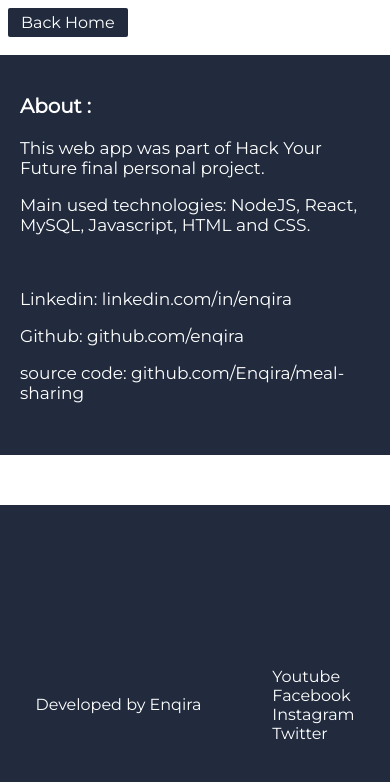
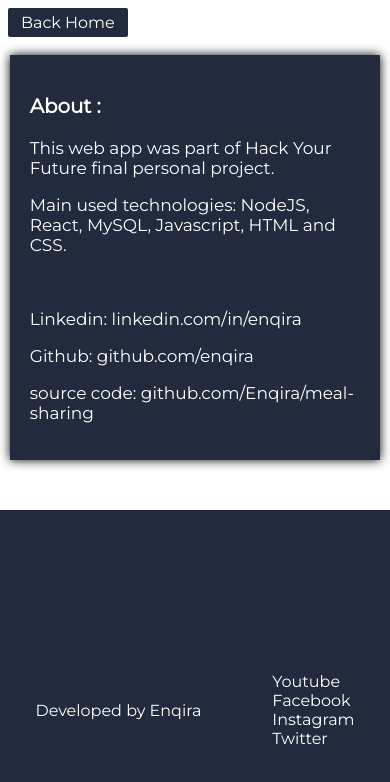
Before and after one commit to Enqira/meal-sharing, a React app: page /about in a window 390 px wide. Shown: the top 782 px of the page. Built offline with nearby package versions, Linux system fonts and the light colour scheme; no server answers.

Commit message:
fixel abount and contact component with on mobile, added shadow

```diff
--- a/src/client/style/ContactComp.styles.css
+++ b/src/client/style/ContactComp.styles.css
@@ -9,7 +9,14 @@
   width: 500px;
   min-height: 400px;
   padding: 20px;
+  -webkit-box-shadow: 0px 0px 10px 0px black;
+  box-shadow: 0px 0px 10px 0px black;
 }
 a {
   color: #fff;
 }
+@media (max-width: 650px) {
+  .container div {
+    width: 95%;
+  }
+}
```
